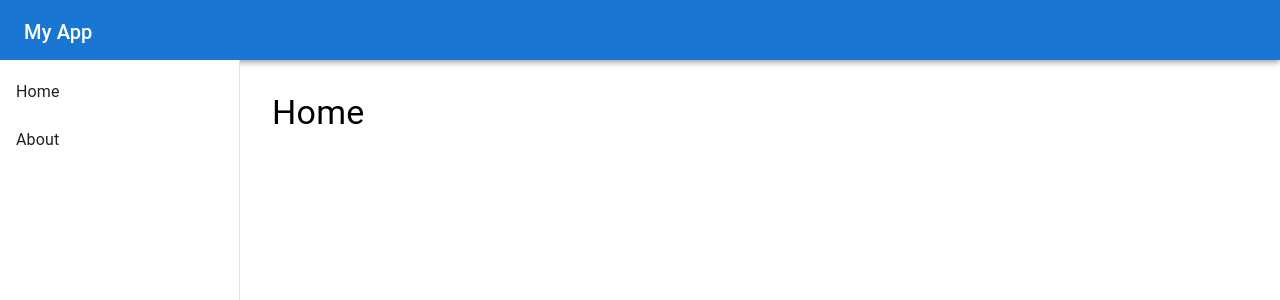
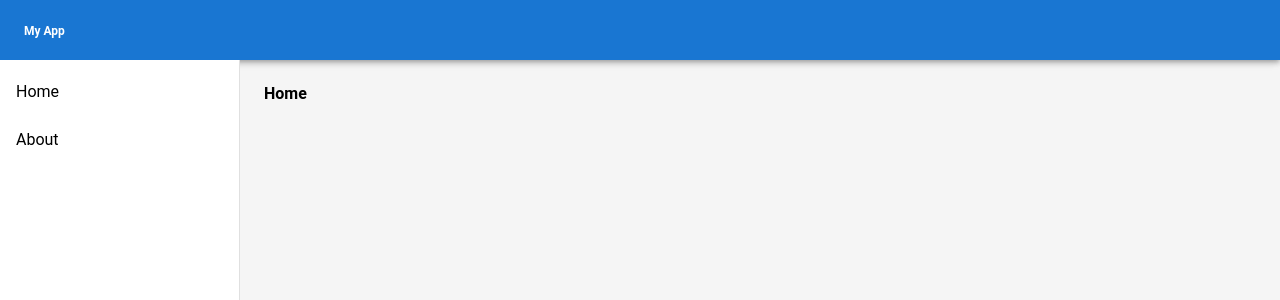
Before and after one commit to devBinay/task-template-poc, a React (Vite) app: page / in a window 1280 px wide. Shown: the top 300 px of the page. Built offline with nearby package versions, Linux system fonts and the light colour scheme.

Commit message:
[DONE]: Initial MUI setup with theme

```diff
--- /dev/null
+++ b/src/App.tsx
@@ -0,0 +1,13 @@
+import React from 'react'
+import { RouterProvider } from 'react-router-dom'
+import router from './routes/router'
+
+const App = () => {
+  return (
+    <>
+    <RouterProvider router={router} />
+    </>
+  )
+}
+
+export default App
--- a/src/main.tsx
+++ b/src/main.tsx
@@ -2,9 +2,13 @@ import React from 'react';
 import ReactDOM from 'react-dom/client';
 import { RouterProvider } from 'react-router-dom';
 import router from './routes/router';
+import App from './App';
+import { ThemeProvider } from './theme/mui/ThemeProvider';
 
 ReactDOM.createRoot(document.getElementById('root') as HTMLElement).render(
   <React.StrictMode>
-    <RouterProvider router={router} />
+    <ThemeProvider>
+    <App/>
+    </ThemeProvider>
   </React.StrictMode>
 );
--- /dev/null
+++ b/src/theme/mui/ThemeProvider.tsx
@@ -0,0 +1,41 @@
+// theme/ThemeProvider.tsx
+
+import React, { createContext, useMemo, useState, type ReactNode } from 'react';
+import { ThemeProvider as MuiThemeProvider, CssBaseline } from '@mui/material';
+import { getTheme } from './theme';
+
+type ThemeMode = 'light' | 'dark';
+
+interface ThemeContextType {
+  toggleColorMode: () => void;
+  mode: ThemeMode;
+}
+
+export const ThemeContext = createContext<ThemeContextType>({
+  toggleColorMode: () => {},
+  mode: 'light',
+});
+
+export const ThemeProvider = ({ children }: { children: ReactNode }) => {
+  const [mode, setMode] = useState<ThemeMode>('light');
+
+  const colorMode = useMemo(
+    () => ({
+      toggleColorMode: () =>
+        setMode((prevMode) => (prevMode === 'light' ? 'dark' : 'light')),
+      mode,
+    }),
+    [mode]
+  );
+
+  const theme = useMemo(() => getTheme(mode), [mode]);
+
+  return (
+    <ThemeContext.Provider value={colorMode}>
+      <MuiThemeProvider theme={theme}>
+        <CssBaseline />
+        {children}
+      </MuiThemeProvider>
+    </ThemeContext.Provider>
+  );
+};
--- /dev/null
+++ b/src/theme/mui/palette.ts
@@ -0,0 +1,39 @@
+// theme/palette.ts
+
+const lightPalette = {
+    mode: 'light' as const,
+    primary: {
+      main: '#1976d2',
+    },
+    secondary: {
+      main: '#9c27b0',
+    },
+    background: {
+      default: '#f5f5f5',
+      paper: '#ffffff',
+    },
+    text: {
+      primary: '#000000',
+      secondary: '#333333',
+    },
+  };
+
+  const darkPalette = {
+    mode: 'dark' as const,
+    primary: {
+      main: '#90caf9',
+    },
+    secondary: {
+      main: '#ce93d8',
+    },
+    background: {
+      default: '#121212',
+      paper: '#1e1e1e',
+    },
+    text: {
+      primary: '#ffffff',
+      secondary: '#aaaaaa',
+    },
+  };
+
+  export { lightPalette, darkPalette };
--- /dev/null
+++ b/src/theme/mui/theme.ts
@@ -0,0 +1,23 @@
+// theme/theme.ts
+
+import { createTheme } from '@mui/material/styles';
+import typography from './typography';
+import { lightPalette, darkPalette } from './palette';
+
+export const getTheme = (mode: 'light' | 'dark') =>
+  createTheme({
+    palette: mode === 'light' ? lightPalette : darkPalette,
+    typography,
+    shape: {
+      borderRadius: 8,
+    },
+    components: {
+      MuiButton: {
+        styleOverrides: {
+          root: {
+            textTransform: 'none',
+          },
+        },
+      },
+    },
+  });
--- /dev/null
+++ b/src/theme/mui/typography.ts
@@ -0,0 +1,34 @@
+// theme/typography.ts
+
+const typography = {
+    fontFamily: `'Roboto', 'Helvetica', 'Arial', sans-serif`,
+    h1: {
+      fontSize: '2.5rem',
+      fontWeight: 700,
+    },
+    h2: {
+      fontSize: '2rem',
+      fontWeight: 600,
+    },
+    h3: {
+        fontSize: '1.5rem',
+        fontWeight: 600,
+      },
+    h4: {
+        fontSize: '1rem',
+        fontWeight: 600,
+      },
+    h5: {
+        fontSize: '0.875rem',
+        fontWeight: 600,
+      },
+    h6: {
+        fontSize: '0.75rem',
+        fontWeight: 600,
+      },
+    body1: {
+      fontSize: '1rem',
+    },
+  };
+
+  export default typography;
```
Also changed, not shown: package.json (+4 -4 lines), 1 other file (tests, documents, lock files or other folders).
